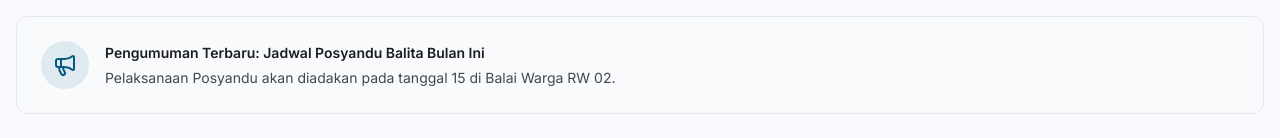
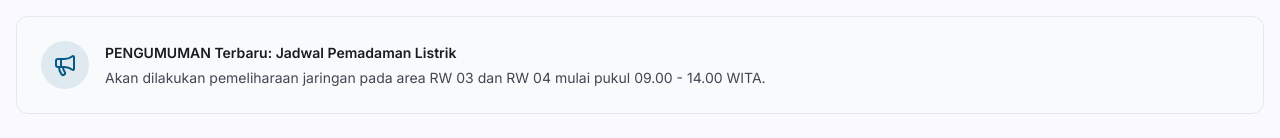
Before and after one commit to Adamsqyxx/SiTSOMP, a Next.js app: page / in a window 1280 px wide. Shown: the part 807-945 px from the top of the page. Built offline with nearby package versions, Linux system fonts and the light colour scheme; no server answers; the database is empty.

Commit message:
feat: strip pengumuman di beranda tampilkan konten terbaru dari admin
Beranda jadi server component (force-dynamic) dan menarik 1 item
informasi terbitan terbaru via getInformasiPublik(1) — bukan lagi
teks statis Posyandu. Fallback netral bila belum ada konten.

```diff
--- a/src/app/page.tsx
+++ b/src/app/page.tsx
@@ -1,10 +1,15 @@
-"use client";
-
 import Link from "next/link";
 import { FileText, Map, Megaphone, Users } from "lucide-react";
 import AppHeader from "@/components/app-header";
+import { getInformasiPublik, JENIS_INFO_LABEL } from "@/lib/informasi-publik";
 
-export default function BerandaPage() {
+export const dynamic = "force-dynamic";
+
+export default async function BerandaPage() {
+  // Satu pengumuman/berita terbaru dari admin untuk strip di bawah kartu layanan.
+  const { items } = await getInformasiPublik(1);
+  const terbaru = items[0] ?? null;
+
   return (
     <div className="bg-background text-on-background font-body-md min-h-screen flex flex-col">
       <AppHeader />
@@ -108,7 +113,7 @@ export default function BerandaPage() {
               </div>
             </Link>
 
-            {/* Pengumuman */}
+            {/* Pengumuman terbaru dari admin */}
             <Link
               href="/pengumuman"
               className="bg-surface-muted rounded-xl p-5 md:p-6 border border-border-subtle hover:border-primary hover:shadow-md transition-all group col-span-1 sm:col-span-2 md:col-span-3 lg:col-span-4 flex items-start md:items-center gap-4"
@@ -117,12 +122,26 @@ export default function BerandaPage() {
                 <Megaphone aria-hidden="true" className="w-6 h-6" />
               </div>
               <div className="min-w-0">
-                <h4 className="font-label-md text-label-md font-semibold text-on-surface break-words">
-                  Pengumuman Terbaru: Jadwal Posyandu Balita Bulan Ini
-                </h4>
-                <p className="font-body-sm text-body-sm text-on-surface-variant mt-1">
-                  Pelaksanaan Posyandu akan diadakan pada tanggal 15 di Balai Warga RW 02.
-                </p>
+                {terbaru ? (
+                  <>
+                    <h4 className="font-label-md text-label-md font-semibold text-on-surface break-words">
+                      {JENIS_INFO_LABEL[terbaru.jenis as keyof typeof JENIS_INFO_LABEL] ?? "INFO"}{" "}
+                      Terbaru: {terbaru.title}
+                    </h4>
+                    <p className="font-body-sm text-body-sm text-on-surface-variant mt-1 line-clamp-2">
+                      {terbaru.desc}
+                    </p>
+                  </>
+                ) : (
+                  <>
+                    <h4 className="font-label-md text-label-md font-semibold text-on-surface break-words">
+                      Informasi &amp; Pengumuman
+                    </h4>
+                    <p className="font-body-sm text-body-sm text-on-surface-variant mt-1">
+                      Lihat informasi resmi dari Kelurahan Tiro Sompe.
+                    </p>
+                  </>
+                )}
               </div>
             </Link>
           </div>
```
